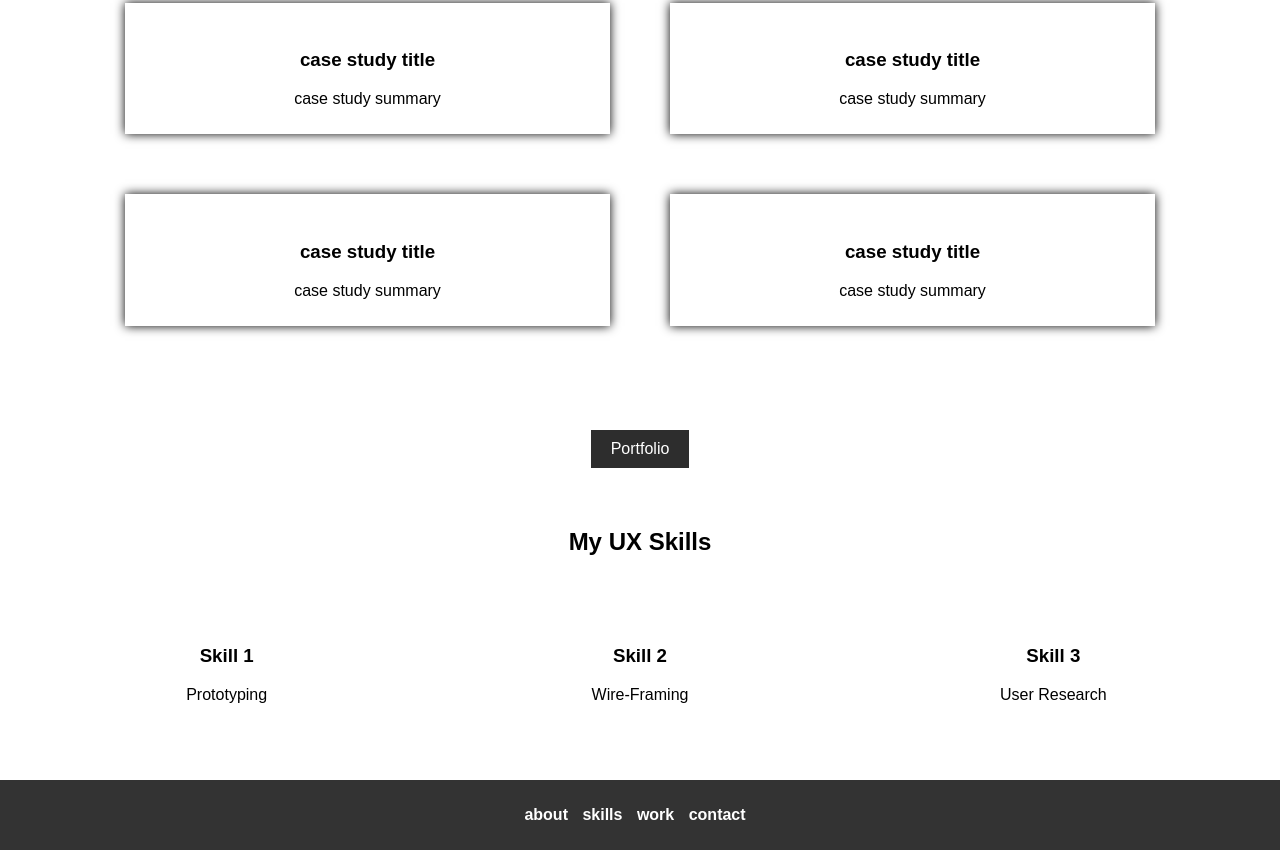
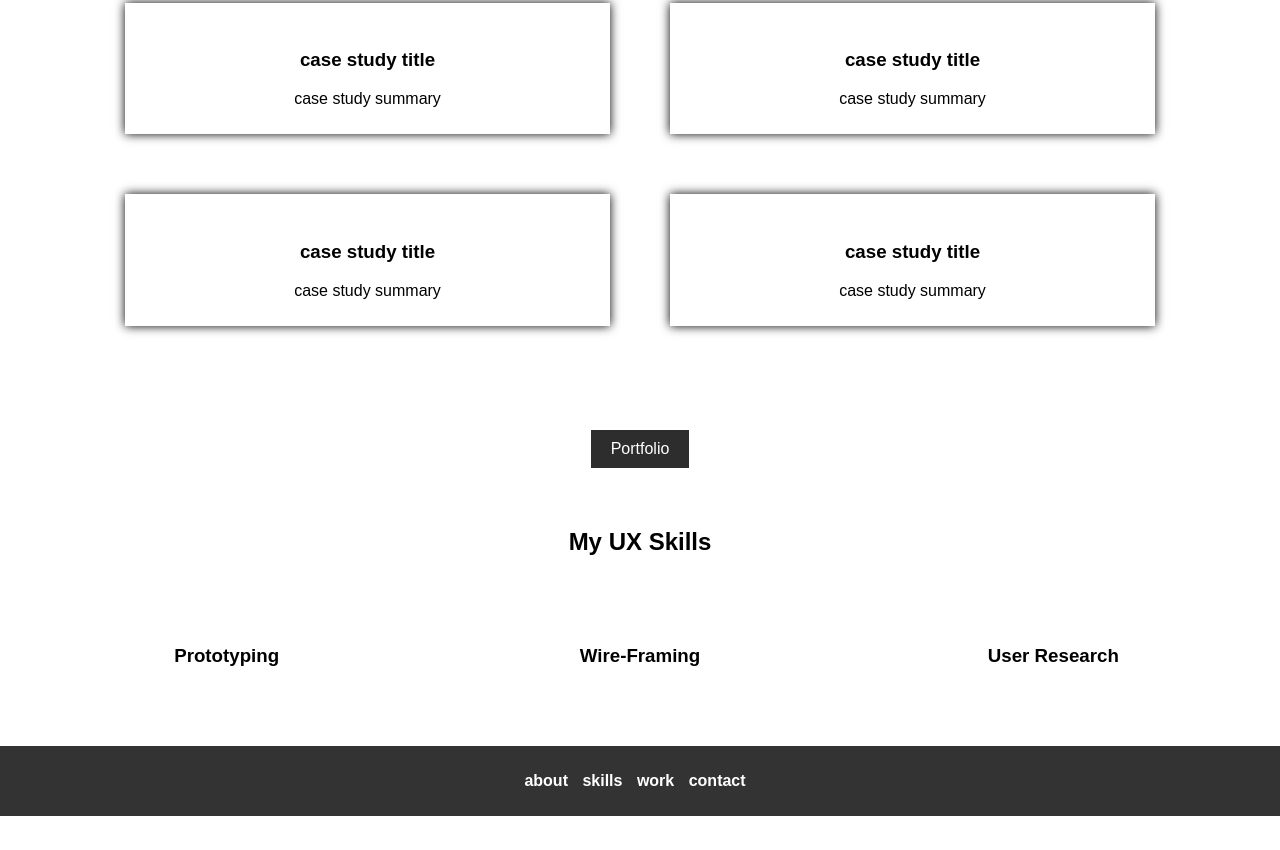
Before and after one commit to murosteven/Challenge-19, a plain HTML site: page index.html in a window 1280 px wide. Shown: the part 456-1306 px from the top of the page. After the commit the page ends 1272 px from the top, so only its background shows below. Drawn offline with nearby package versions, Linux system fonts and the light colour scheme.

Commit message:
Challenge 19

```diff
--- a/index.html
+++ b/index.html
@@ -59,17 +59,14 @@
        <section class="mySkills">
             <h1>My UX Skills</h1>
             <div class="flexContainer">
-                <div class="flexChild">
-                    <h3>Skill 1</h3>
-                    <p>Prototyping</p>
+                <div class="uxskills">
+                    <h3>Prototyping</h3>
                 </div>
-                <div class="flexChild">
-                    <h3>Skill 2</h3>
-                    <p>Wire-Framing</p>
+                <div class="uxskills">
+                    <h3>Wire-Framing</h3>
                 </div>
-                <div class="flexChild">
-                    <h3>Skill 3</h3>
-                    <p>User Research</p>
+                <div class="uxskills">
+                    <h3>User Research</h3>
                 </div>
             </div>
        </section>
--- a/style.css
+++ b/style.css
@@ -111,7 +111,7 @@ footer li {
     margin-top: 30px;
 }
 
-.flexChild {
+.uxskills {
     width: 33%;
     padding: 20px;
     margin: 20px;
```
